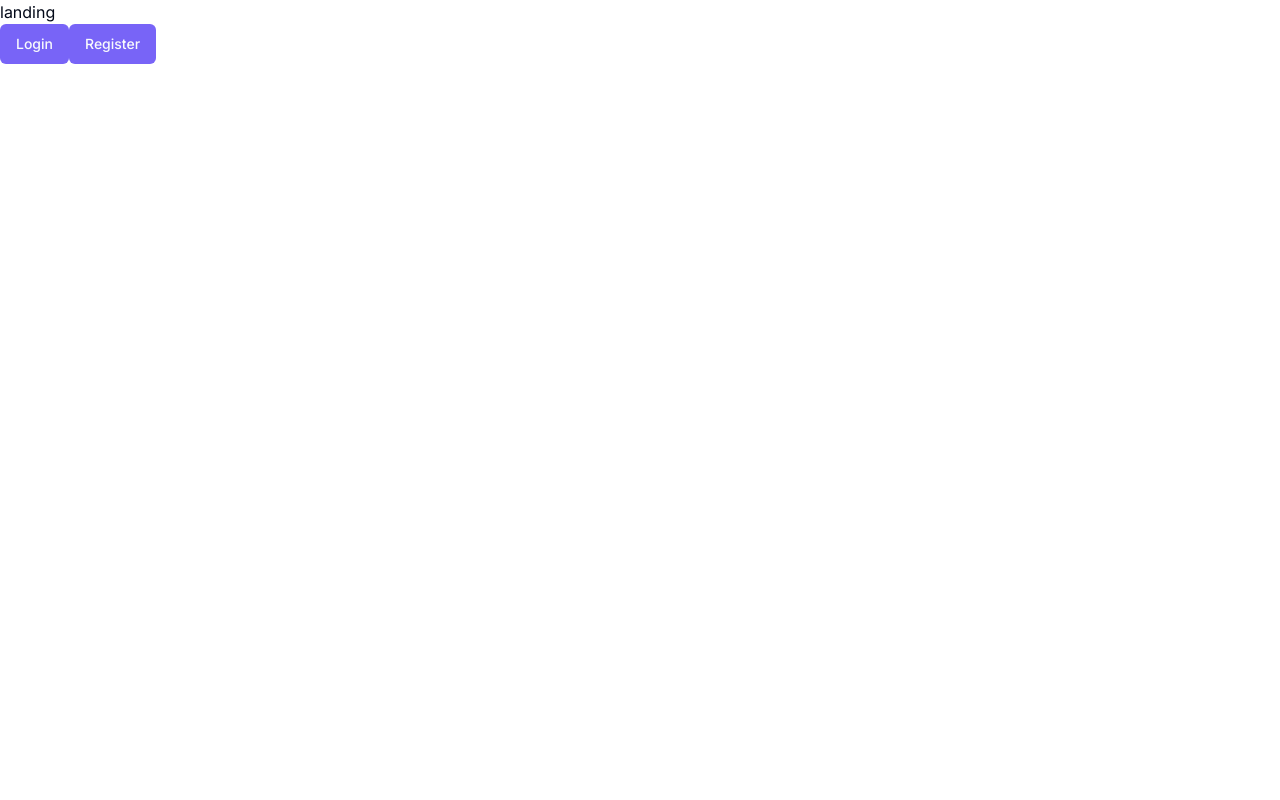
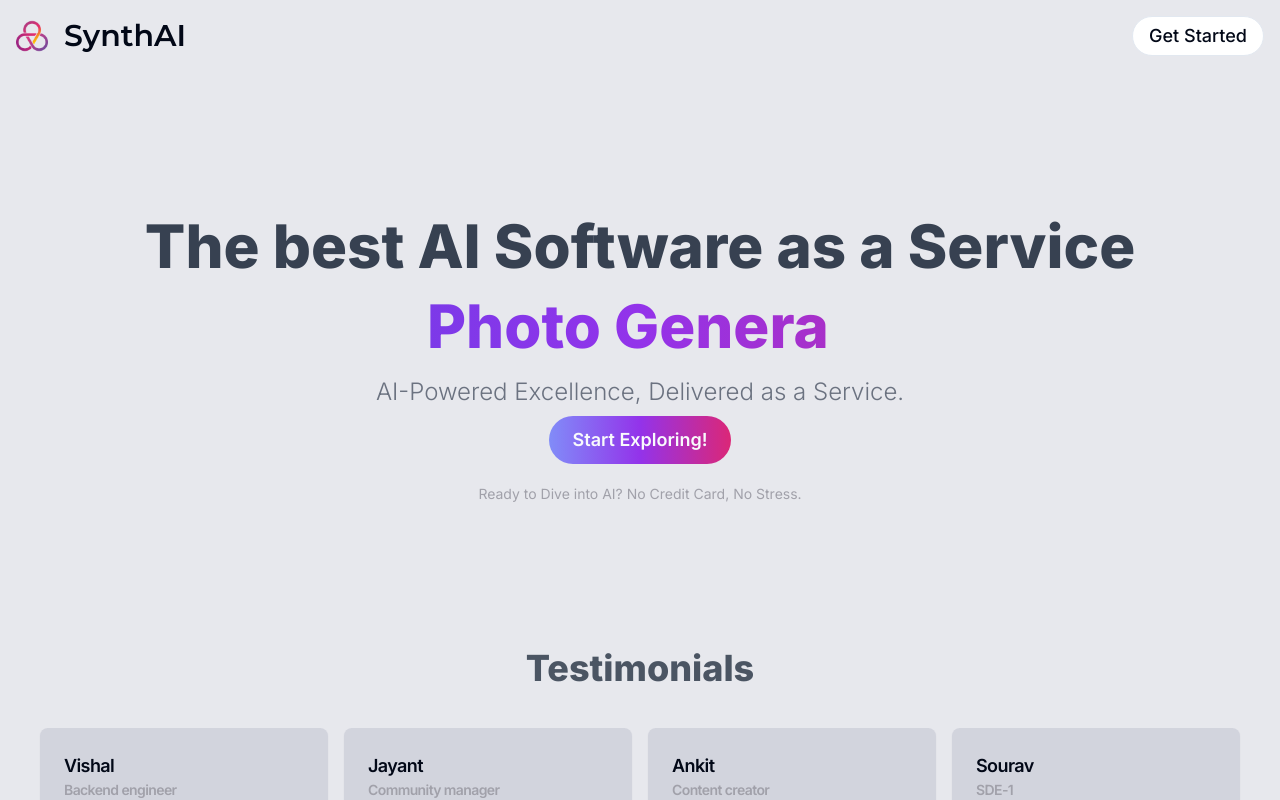
Before and after one commit to Shobhnik13/SynthAI, a Next.js app: page / in a window 1280 px wide. Built offline with nearby package versions, Linux system fonts and the light colour scheme; no server answers.

Commit message:
completed landing page

```diff
--- /dev/null
+++ b/app/(landing)/layout.tsx
@@ -0,0 +1,14 @@
+const LandingLayout=({
+    children
+}:{
+    children:React.ReactNode
+})=>{
+    return(
+        <main className="h-screen overflow-auto bg-blue-950/10">
+            {/* <div className="mx-auto max-w-screen h-full w-full"> */}
+            {children}
+            {/* </div> */}
+        </main>
+    )
+}
+export default LandingLayout
--- a/app/(landing)/page.tsx
+++ b/app/(landing)/page.tsx
@@ -1,18 +1,15 @@
 import Link from "next/link"
 import { Button } from "../../components/ui/button"
+import LandingNavbar from "../../components/landing-navbar"
+import LandingHero from "../../components/landing-hero"
+import LandingContent from "../../components/landing-content"
 const page = () => {
   return (
-    <div>
-      landing
-      <div>
-        <Link href={'/sign-in'}>
-        <Button>Login</Button>
-        </Link>
-        <Link href={'/sign-up'}>
-        <Button>Register</Button>
-        </Link>
-      </div>
-    </div>
+   <div className="h-full">
+      <LandingNavbar/>
+      <LandingHero/>
+      <LandingContent/>
+   </div>
   )
 }
 
--- /dev/null
+++ b/components/landing-content.tsx
@@ -0,0 +1,60 @@
+'use client'
+
+import { Card, CardContent, CardHeader, CardTitle } from "./ui/card"
+
+const testimonials=[
+    {
+        name:'Vishal',
+        avatar:'A',
+        title:'Backend engineer',
+        desc:"This is the best tool I've ever used "
+    },
+    {
+        name:'Jayant',
+        avatar:'B',
+        title:'Community manager',
+        desc:"This is the best tool I've ever used "
+    },
+    {
+        name:'Ankit',
+        avatar:'C',
+        title:'Content creator',
+        desc:"This is the best tool I've ever used "
+    },
+    {
+        name:'Sourav',
+        avatar:'D',
+        title:'SDE-1',
+        desc:"This is the best tool I've ever used "
+    },
+]
+const LandingContent = () => {
+  return (
+    <div className="px-10 pb-20">
+        <h2 className="mb-10 text-gray-600 text-center text-4xl font-extrabold ">
+            Testimonials
+        </h2>
+        <div className="grid grid-cols-1 sm:grid-cols-2 md:grid-cols-3 lg:grid-cols-4 gap-4">
+            {
+                testimonials.map((item)=>(
+                    <Card key={item.title} className="border-none bg-blue-950/10 hover:scale-105 duration-150 transition-all">
+                        <CardHeader>
+                            <CardTitle className="flex items-center gap-x-2">
+                                <div>
+                                    <p className="text-lg">{item.name}</p>
+                                    <p className="text-zinc-400 text-sm">{item.title}</p>
+                                </div>
+                            </CardTitle>
+                            <CardContent className="pt-4 px-0">
+                                {item.desc}
+                            </CardContent>
+                        </CardHeader>
+                    </Card>
+                ))
+            }
+        </div>
+    </div>
+  )
+}
+
+export default LandingContent
--- /dev/null
+++ b/components/landing-hero.tsx
@@ -0,0 +1,40 @@
+'use client'
+
+import { useAuth } from "@clerk/nextjs"
+import Link from "next/link"
+import TypewriterComponent from "typewriter-effect"
+import { Button } from "./ui/button"
+
+const LandingHero = () => {
+    const {isSignedIn}=useAuth()
+  return (
+    <div className="font-bold py-36 text-center space-y-5">
+            <div className="text-3xl text-gray-700 sm:text-4xl md:text-5xl lg:text-6xl space-y-5 font-extrabold">
+                <h1>The best AI Software as a Service </h1>
+                <div className="text-transparent bg-clip-text bg-gradient-to-r from-indigo-600 via-purple-600 to-pink-600">
+                    <TypewriterComponent
+                    options={{
+                        strings:[
+                            'Chatbot',
+                            'Photo Generation',
+                            'Music Generation',
+                            'Video Generation',
+                            'Code Generation',
+                        ],
+                        autoStart:true,
+                        loop:true,
+                    }}/>
+                </div>
+            </div>
+        <h2 className="text-sm md:text-2xl font-light text-gray-500 ">AI-Powered Excellence, Delivered as a Service.</h2>
+        <Link href={isSignedIn?'/dashboard':'/sign-up'}>
+            <Button  className="bg-gradient-to-r from-indigo-400 via-purple-600 to-pink-600 md:text-lg p-4 md:p-6 mt-2 hover:scale-110 duration-150 transition-all rounded-full font-semibold">Start Exploring!</Button>
+        </Link>
+        <div className="text-zinc-400 text-xs md:text-sm font-normal">
+            Ready to Dive into AI? No Credit Card, No Stress.
+        </div>
+    </div>
+  )
+}
+
+export default LandingHero
--- /dev/null
+++ b/components/landing-navbar.tsx
@@ -0,0 +1,42 @@
+'use client'
+import { useAuth } from "@clerk/nextjs"
+import { Montserrat } from "next/font/google"
+import Image from "next/image"
+import Link from "next/link"
+import { cn } from "../lib/utils"
+import { Button } from "./ui/button"
+
+const font =Montserrat({
+    weight:"600",
+    subsets:["latin"]
+})
+const LandingNavbar = () => {
+    // useAuth will act same as auth
+    // BUTTT usAuth can pnly be used in client components and auth can only be used in server components
+    // useAuth will give the current auth state user and session ids
+    const {isSignedIn}=useAuth()
+    return (
+    <nav className="p-4 flex items-center justify-between">
+        {/* nav will contain left div -> link(logo+h1) and a right div (button) */}
+
+        {/* left div -> link contains an image div and h1 tag */}
+        <Link href={'/'} className="flex items-center">
+            {/* image div  */}
+            <div className="relative h-8 w-8 mr-4">
+                <Image src={'/logo.png'} fill className="" alt="logo"/>
+            </div>
+            {/* h1 tag  */}
+            <h1 className={cn("text-3xl font-bold ",font.className)}>SynthAI</h1>
+        </Link>
+
+        {/* right div -> buttons */}
+        <div className="flex items-center gap-x-2">
+            <Link href={isSignedIn?'/dashboard':'/sign-up'}>
+                <Button variant="outline" className="rounded-full text-lg hover:scale-90 duration-90 transition-all" >Get Started</Button>
+            </Link>
+        </div>
+    </nav>
+  )
+}
+
+export default LandingNavbar
--- a/package.json
+++ b/package.json
@@ -37,6 +37,7 @@
     "tailwind-merge": "^1.14.0",
     "tailwindcss": "3.3.3",
     "tailwindcss-animate": "^1.0.6",
+    "typewriter-effect": "^2.20.1",
     "zod": "^3.21.4",
     "zustand": "^4.4.1"
   },
```
Also changed, not shown: 1 other file (tests, documents, lock files or other folders).
